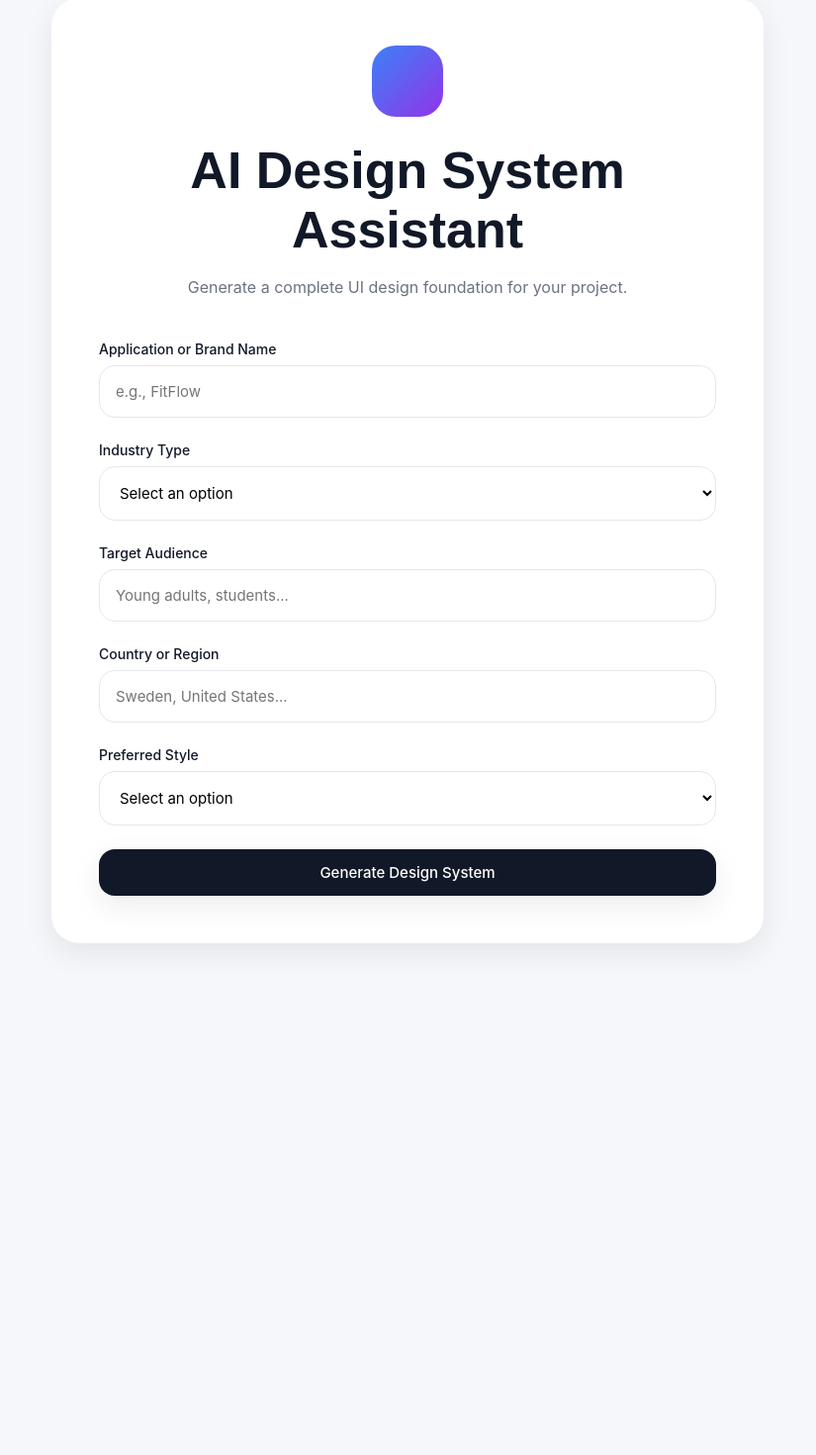
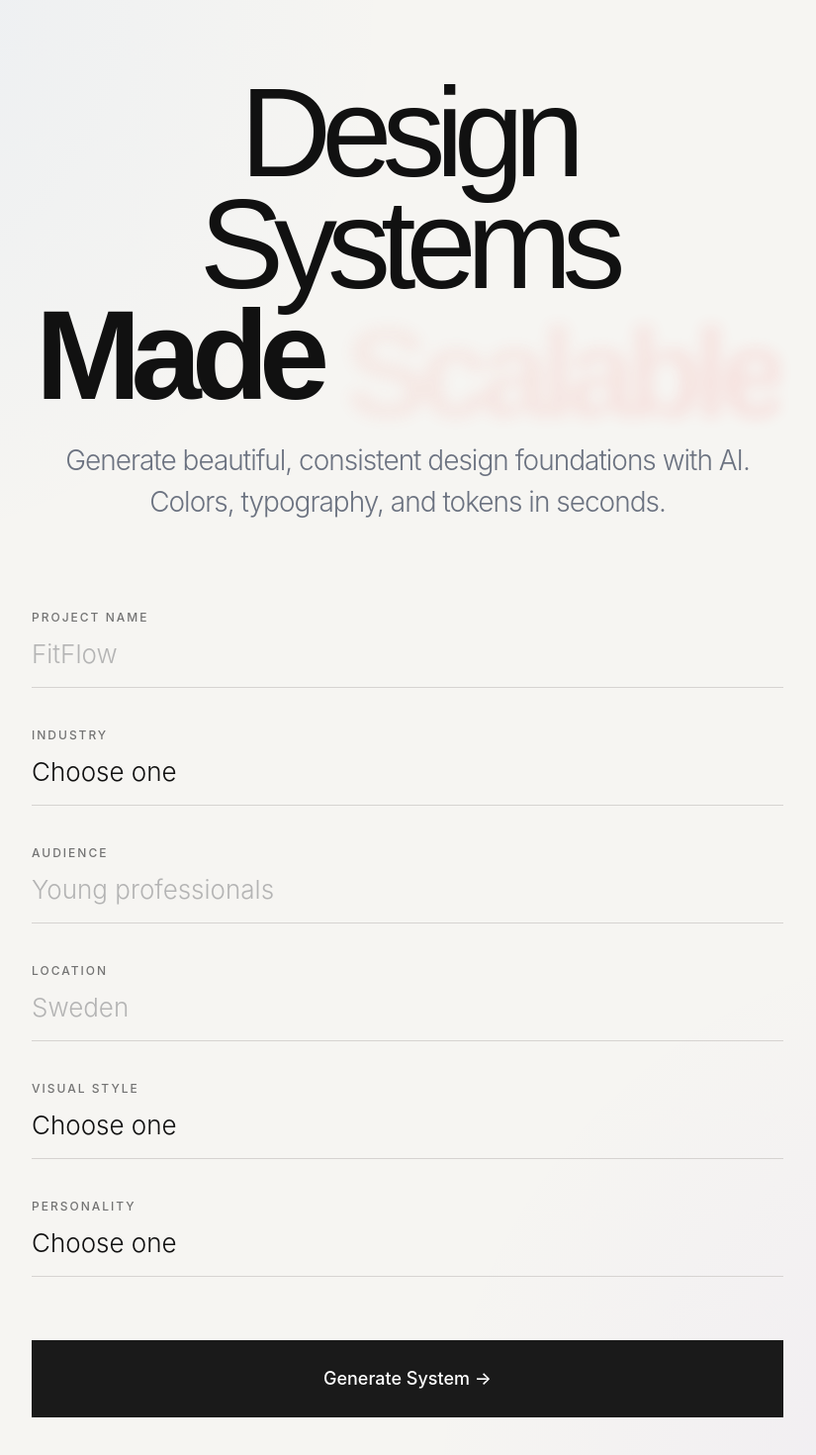
Before and after one commit to hayfa327/HueMind-AI, a React (Vite) app in the folder huemind-ai/: page / in a window 1280 px wide. Shown: the part 50-1520 px from the top of the page at 99% size, without its empty margins (228-1053 px from the left). Before the commit the page ends 1051 px from the top, so only its background shows below. Built offline with nearby package versions, Linux system fonts and the light colour scheme.

Commit message:
the form

```diff
--- a/huemind-ai/package.json
+++ b/huemind-ai/package.json
@@ -11,6 +11,7 @@
   },
   "dependencies": {
     "@tailwindcss/vite": "^4.3.0",
+    "framer-motion": "^12.38.0",
     "react": "^19.2.5",
     "react-dom": "^19.2.5",
     "tailwindcss": "^4.3.0"
--- a/huemind-ai/src/design-system/components/button/button.module.css
+++ b/huemind-ai/src/design-system/components/button/button.module.css
@@ -1,7 +1,7 @@
 .button {
   background: var(--color-primary);
 
-  color: white;
+  color:  white;
 
   border: none;
 
--- a/huemind-ai/src/design-system/components/designForm/designForm.module.css
+++ b/huemind-ai/src/design-system/components/designForm/designForm.module.css
@@ -1,54 +1,254 @@
 .container {
-  max-width: 720px;
+  width: 100%;
 
-  margin: 0 auto;
+  min-height: 100vh;
 
-  background: var(--color-surface);
+  display: flex;
 
-  border-radius: var(--radius-lg);
+  align-items: center;
 
-  padding: 48px;
+  justify-content: center;
 
-  box-shadow: var(--shadow-md);
+  padding: 80px 32px;
+
+  overflow: hidden;
+
+  background:
+    radial-gradient(
+      circle at top left,
+      rgba(59, 130, 246, 0.06),
+      transparent 30%
+    ),
+    radial-gradient(
+      circle at bottom right,
+      rgba(139, 92, 246, 0.06),
+      transparent 30%
+    ),
+    #f6f5f2;
 }
 
-.logo {
-  width: 72px;
-  height: 72px;
+/* ========================================
+   LAYOUT
+======================================== */
 
-  margin: 0 auto 24px;
+.formWrapper {
+  width: 100%;
 
-  border-radius: 24px;
+  max-width: 760px;
 
-  background: linear-gradient(
-    135deg,
-    #3b82f6,
-    #9333ea
-  );
-}
-
-.title {
-  text-align: center;
-
-  font-size: 52px;
-
-  margin-bottom: 16px;
-}
-
-.description {
-  text-align: center;
-
-  color: var(--color-text-secondary);
-
-  line-height: 1.6;
-
-  margin-bottom: 40px;
-}
-
-.form {
   display: flex;
 
   flex-direction: column;
 
-  gap: 24px;
+  align-items: center;
 }
+
+/* ========================================
+   CONTENT
+======================================== */
+
+.content {
+  text-align: center;
+
+  margin-bottom: 88px;
+
+  display: flex;
+
+  flex-direction: column;
+
+  align-items: center;
+}
+
+/* ========================================
+   DESCRIPTION
+======================================== */
+
+.description {
+  max-width: 760px;
+
+  margin: 0 auto;
+
+  font-size: 28px;
+
+  line-height: 1.5;
+
+  letter-spacing: -1px;
+
+  color: #6b7280;
+
+  font-weight: 300;
+}
+
+/* ========================================
+   FORM
+======================================== */
+
+.form {
+  width: 100%;
+
+  display: flex;
+
+  flex-direction: column;
+
+  gap: 40px;
+}
+
+/* ========================================
+   FIELD
+======================================== */
+
+.field {
+  display: flex;
+
+  flex-direction: column;
+
+  gap: 14px;
+}
+
+/* ========================================
+   LABEL
+======================================== */
+
+.label {
+  font-size: 12px;
+
+  letter-spacing: 2px;
+
+  text-transform: uppercase;
+
+  color: #737373;
+
+  font-weight: 500;
+}
+
+/* ========================================
+   INPUT
+======================================== */
+
+.input {
+  width: 100%;
+
+  border: none;
+
+  border-bottom: 1px solid #d6d3d1;
+
+  background: transparent;
+
+  padding: 0 0 18px;
+
+  font-size: 26px;
+
+  font-weight: 300;
+
+  color: #111111;
+
+  transition:
+    border-color 0.3s ease,
+    color 0.3s ease;
+}
+
+.input::placeholder {
+  color: #b4b4b4;
+}
+
+.input:focus {
+  outline: none;
+
+  border-color: #111111;
+}
+
+/* ========================================
+   SELECT
+======================================== */
+
+.select {
+  width: 100%;
+
+  border: none;
+
+  border-bottom: 1px solid #d6d3d1;
+
+  background: transparent;
+
+  padding: 0 0 18px;
+
+  font-size: 26px;
+
+  font-weight: 300;
+
+  color: #111111;
+
+  appearance: none;
+
+  cursor: pointer;
+
+  transition:
+    border-color 0.3s ease;
+}
+
+.select:focus {
+  outline: none;
+
+  border-color: #111111;
+}
+
+/* ========================================
+   BUTTON
+======================================== */
+
+.button {
+  margin-top: 24px;
+
+  width: 100%;
+
+  height: 78px;
+
+  border: none;
+
+  background: #1a1a1a;
+
+  color: white;
+
+  font-size: 18px;
+
+  font-weight: 500;
+
+  cursor: pointer;
+
+  transition:
+    transform 0.3s ease,
+    background 0.3s ease;
+}
+
+.button:hover {
+  background: #000000;
+
+  transform: translateY(-2px);
+}
+
+/* ========================================
+   RESPONSIVE
+======================================== */
+
+@media (max-width: 768px) {
+  .container {
+    padding: 48px 24px;
+  }
+
+  .content {
+    margin-bottom: 56px;
+  }
+
+  .description {
+    font-size: 18px;
+  }
+
+  .input,
+  .select {
+    font-size: 22px;
+  }
+
+  .button {
+    height: 68px;
+  }
+}
--- a/huemind-ai/src/design-system/components/designForm/designForm.tsx
+++ b/huemind-ai/src/design-system/components/designForm/designForm.tsx
@@ -1,65 +1,159 @@
-import Button from "../button/button"
 
-import Input from '../input/input';
-
-import Select from '../select/select';
 
 import styles from './designForm.module.css';
+
+import HeroTitle from '../heroTitle/herotitle';
 
 function DesignForm() {
    return (
     <section className={styles.container}>
-      <div className={styles.logo} />
-
-      <h1 className={styles.title}>
-        AI Design System Assistant
-      </h1>
+      <div className={styles.formWrapper}>
+        <div className={styles.content}>
+          <HeroTitle />
 
           <p className={styles.description}>
-        Generate a complete UI design foundation
-        for your project.
+            Generate beautiful, consistent design foundations
+            with AI. Colors, typography, and tokens in seconds.
           </p>
+        </div>
 
         <form className={styles.form}>
-        <Input
-          label="Application or Brand Name"
-          placeholder="e.g., FitFlow"
+          <div className={styles.field}>
+            <label
+              htmlFor="project-name"
+              className={styles.label}
+            >
+              Project Name
+            </label>
+
+            <input
+              id="project-name"
+              type="text"
+              placeholder="FitFlow"
+              className={styles.input}
             />
+          </div>
 
-        <Select
-          label="Industry Type"
-          options={[
-            'Fintech',
-            'Travel',
-            'Fitness',
-            'Education',
-          ]}
+          <div className={styles.field}>
+            <label
+              htmlFor="industry"
+              className={styles.label}
+            >
+              Industry
+            </label>
+
+            <select
+              id="industry"
+              className={styles.select}
+            >
+              <option>Choose one</option>
+
+              <option>Travel</option>
+
+              <option>Finance</option>
+
+              <option>Healthcare</option>
+
+              <option>Education</option>
+
+              <option>E-commerce</option>
+            </select>
+          </div>
+
+          <div className={styles.field}>
+            <label
+              htmlFor="audience"
+              className={styles.label}
+            >
+              Audience
+            </label>
+
+            <input
+              id="audience"
+              type="text"
+              placeholder="Young professionals"
+              className={styles.input}
             />
+          </div>
 
-        <Input
-          label="Target Audience"
-          placeholder="Young adults, students..."
+          <div className={styles.field}>
+            <label
+              htmlFor="location"
+              className={styles.label}
+            >
+              Location
+            </label>
+
+            <input
+              id="location"
+              type="text"
+              placeholder="Sweden"
+              className={styles.input}
             />
+          </div>
 
-        <Input
-          label="Country or Region"
-          placeholder="Sweden, United States..."
-        />
+          <div className={styles.field}>
+            <label
+              htmlFor="style"
+              className={styles.label}
+            >
+              Visual Style
+            </label>
 
-        <Select
-          label="Preferred Style"
-          options={[
-            'Minimal',
-            'Modern',
-            'Glassmorphism',
-            'Corporate',
-          ]}
-        />
+            <select
+              id="style"
+              className={styles.select}
+            >
+              <option>Choose one</option>
 
-        <Button label="Generate Design System" />
+              <option>Minimal</option>
+
+              <option>Luxury</option>
+
+              <option>Glassmorphism</option>
+
+              <option>Modern</option>
+
+              <option>Editorial</option>
+            </select>
+          </div>
+
+          <div className={styles.field}>
+            <label
+              htmlFor="personality"
+              className={styles.label}
+            >
+              Personality
+            </label>
+
+            <select
+              id="personality"
+              className={styles.select}
+            >
+              <option>Choose one</option>
+
+              <option>Elegant</option>
+
+              <option>Playful</option>
+
+              <option>Professional</option>
+
+              <option>Bold</option>
+
+              <option>Creative</option>
+            </select>
+          </div>
+
+          <button
+            type="submit"
+            className={styles.button}
+          >
+            Generate System →
+          </button>
         </form>
+      </div>
     </section>
-  );
+  )
 }
 
 export default DesignForm;
--- /dev/null
+++ b/huemind-ai/src/design-system/components/heroTitle/heroTiltle.module.css
@@ -0,0 +1,46 @@
+ .title {
+  font-size: 128px;
+
+  line-height: 0.88;
+
+  letter-spacing: -10px;
+
+  font-weight: 300;
+
+  text-align: center;
+
+  color: #111111;
+
+  margin-bottom: 28px;
+}
+
+.bold {
+  font-weight: 700;
+
+  color: #111111;
+}
+
+.gradientWord {
+  display: inline-block;
+
+  background:
+    linear-gradient(
+      135deg,
+      #ec7662f6,
+      #fa0707
+    );
+
+  -webkit-background-clip: text;
+
+  -webkit-text-fill-color: transparent;
+}
+
+@media (max-width: 768px) {
+  .title {
+    font-size: 64px;
+
+    line-height: 0.95;
+
+    letter-spacing: -5px;
+  }
+}
--- /dev/null
+++ b/huemind-ai/src/design-system/components/heroTitle/herotitle.tsx
@@ -0,0 +1,65 @@
+import { AnimatePresence, motion } from 'framer-motion'
+import { useEffect, useState } from 'react'
+
+import styles from './heroTiltle.module.css'
+
+const words = [
+  'Simple',
+  'Beautiful',
+  'Scalable',
+  'Intelligent',
+  'Consistent',
+]
+
+function HeroTitle() {
+  const [index, setIndex] = useState(0)
+
+  useEffect(() => {
+    const interval = setInterval(() => {
+      setIndex((prev) => (prev + 1) % words.length)
+    }, 2500)
+
+    return () => clearInterval(interval)
+  }, [])
+
+  return (
+    <h1 className={styles.title}>
+      Design Systems
+      <br />
+
+      <span className={styles.bold}>
+        Made{' '}
+
+        <AnimatePresence mode="wait">
+          <motion.span
+            key={words[index]}
+            initial={{
+              opacity: 0,
+              y: 20,
+              filter: 'blur(8px)',
+            }}
+            animate={{
+              opacity: 1,
+              y: 0,
+              filter: 'blur(0px)',
+            }}
+            exit={{
+              opacity: 0,
+              y: -20,
+              filter: 'blur(8px)',
+            }}
+            transition={{
+              duration: 0.6,
+              ease: 'easeInOut',
+            }}
+            className={styles.gradientWord}
+          >
+            {words[index]}
+          </motion.span>
+        </AnimatePresence>
+      </span>
+    </h1>
+  )
+}
+
+export default HeroTitle
```
Also changed, not shown: 1 other file (tests, documents, lock files or other folders). Lines whose indentation alone changed are shown as unchanged.
